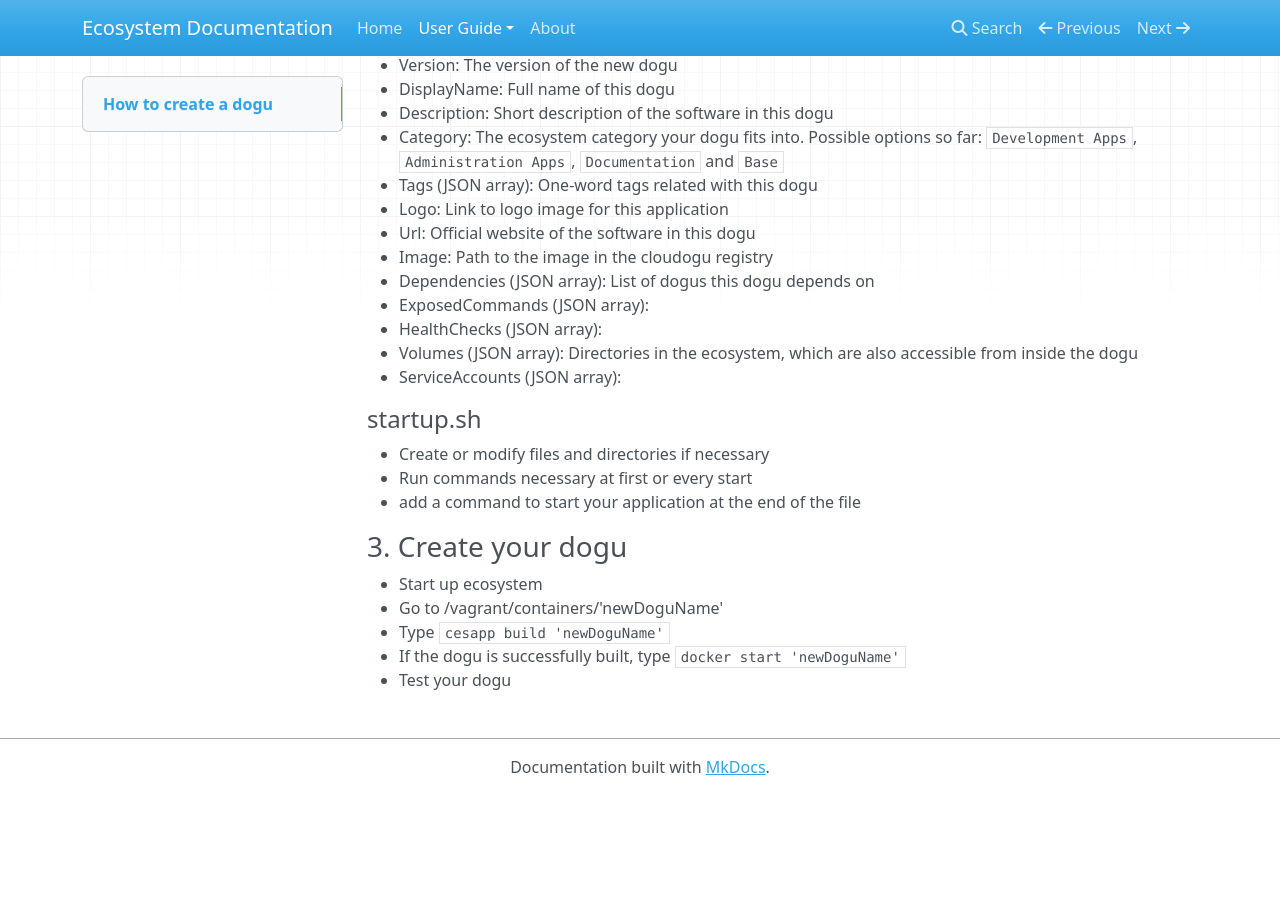
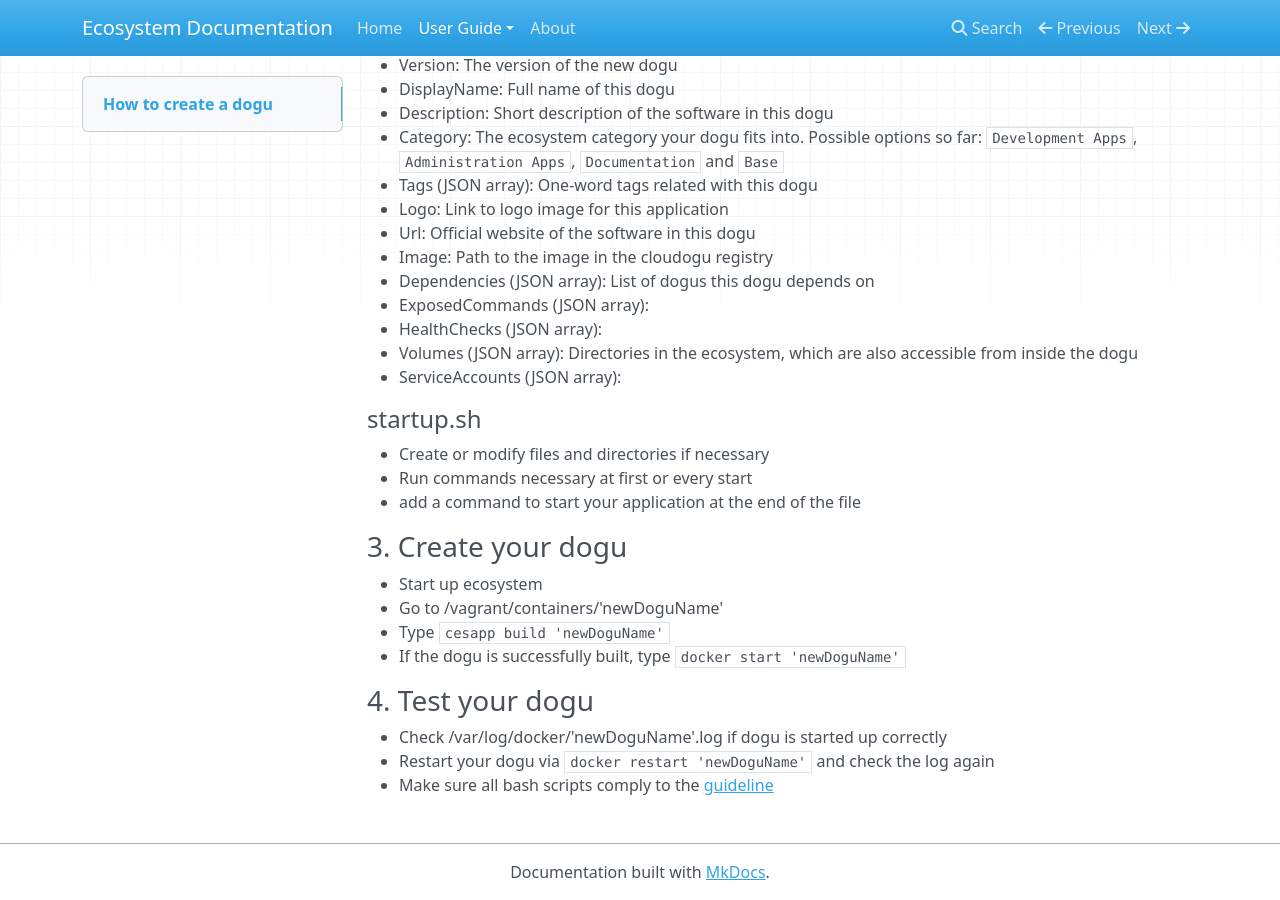
Before and after one commit to cloudogu/ecosystem, an MkDocs documentation site: the page built from docs/docs/user-guide/dogu-creation.md, in a window 1280 px wide and 900 px high, scrolled down 629 px. Built offline with MkDocs 1.6.1, drawn with Linux system fonts in a browser that asks for light colours; nearby versions of some CDN libraries; old or Windows-style settings are respelled for this version of MkDocs; before the commit the page ends 1424 px from its top, so only the background shows below that.

Commit message:
Updated dogu creation documentation

```diff
--- a/docs/docs/user-guide/dogu-creation.md
+++ b/docs/docs/user-guide/dogu-creation.md
@@ -40,4 +40,8 @@ For additional resources of the new dogu, a `resources` folder can be created.
  * Go to /vagrant/containers/'newDoguName'
  * Type `cesapp build 'newDoguName'`
  * If the dogu is successfully built, type `docker start 'newDoguName'`
- * Test your dogu
+
+### 4. Test your dogu
+ * Check /var/log/docker/'newDoguName'.log if dogu is started up correctly
+ * Restart your dogu via `docker restart 'newDoguName'` and check the log again
+ * Make sure all bash scripts comply to the [guideline](bash-guideline.md)
```
